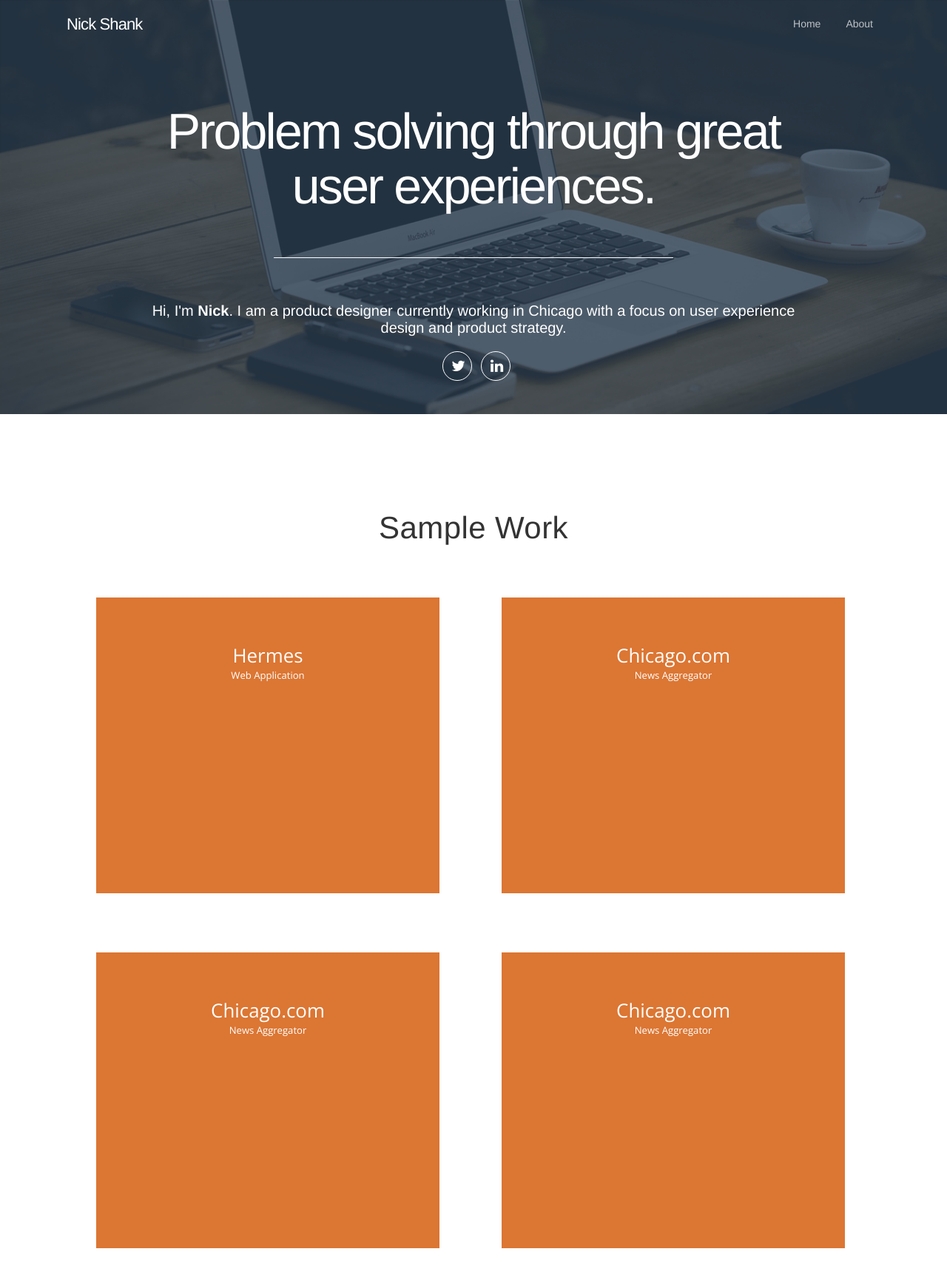
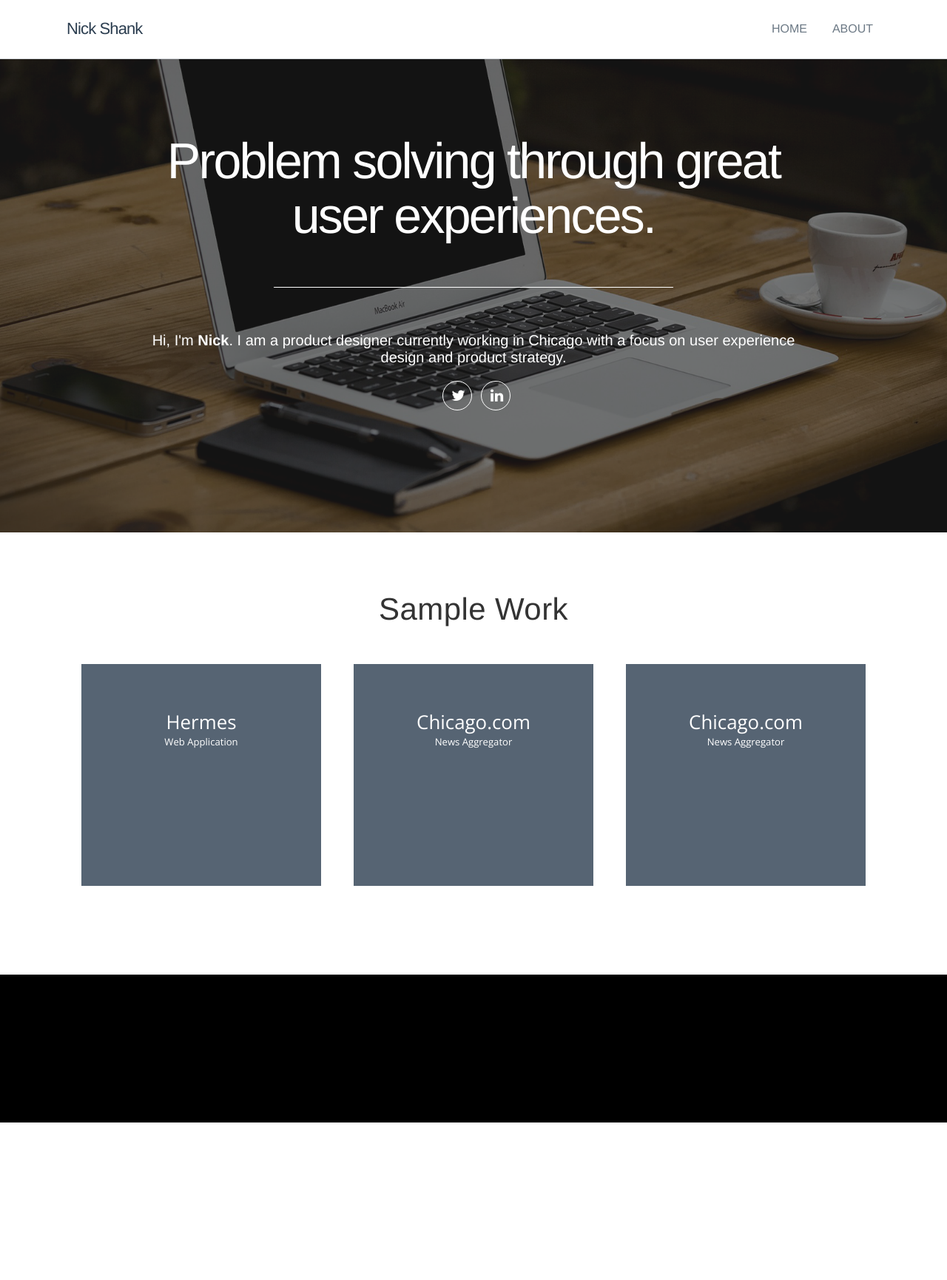
Before and after one commit to nshank/portfolio-082014, a website: page app/index.html in a window 1280 px wide. Shown: the top 1731 px of the page at 74% size. After the commit the page ends 1518 px from the top, so only its background shows below. Drawn offline with nearby package versions, Linux system fonts and the light colour scheme; some packages are replaced by stand-ins of ours; files that its build step writes are made by us from their sources; files whose address does not match are found by name.

Commit message:
new header

```diff
--- a/app/index.html
+++ b/app/index.html
@@ -66,14 +66,6 @@
               </div>
             </div>
             </a>
-          </li>
-          <li>
-            <div class="project-overlay">
-              <div class="project-info">
-                <h3 class="project-title">Chicago.com</h3>
-                <div class="project-description">News Aggregator</div>
-              </div>
-            </div>
           </li>
           <li>
             <div class="project-overlay">
--- a/app/styles/partials/_base.scss
+++ b/app/styles/partials/_base.scss
@@ -79,8 +79,8 @@ a.btn:hover {
 
 .project-list li {
 	display:inline-block;
-	width:544px;
-	padding:40px;
+	width:364px;
+	padding:20px;
 }
 
 .project a {
@@ -112,12 +112,12 @@ a.btn:hover {
   font-weight: 100;
   letter-spacing: .01em;
   padding:0px 0 30px;
-  margin-top:110px;
+  margin-top:60px;
 }
 
 .project-overlay {
-	background:rgba(212,84,0, .8);
-	height:400px;
+	background:rgba(44,62,80, .8);
+	height:300px;
 }
 
 .project-title {
@@ -175,6 +175,29 @@ a.btn:hover {
   margin: 0 auto;
 }
 
+.hz-line {
+  /*border-top:1px solid #ccc;*/
+  border-bottom:1px solid #ccc;
+  margin:10px auto;
+  padding:10px;
+  width:200px;
+}
+
+.work-text {
+  max-width: 800px;
+  margin:0 auto;
+  font-size: $font-size-large;
+  line-height:1.5;
+  letter-spacing: .01rem;
+}
+
+.work-image {
+  display: block;
+  margin:60px auto 20px auto;
+  max-width: 100%;
+  border:1px solid #ccc;
+}
+
 .ux-core {
 	padding:10px;
 }
@@ -198,7 +221,7 @@ a.btn:hover {
 }
 
 footer {
-  background:rgba(44,62,80, 1);
+  background:rgba(0,0,0, 1);
   margin-top: 100px;
   height:200px;
 }
--- a/app/styles/partials/_header.scss
+++ b/app/styles/partials/_header.scss
@@ -3,18 +3,15 @@ header {
 	top: 0;
   transition: top 0.2s ease-in-out;
   width: 100%;
-  height:60px;
-  // background-color:rgba(44,62,80, 0.1);
-}
-
-header.project-hdr {
- background-color:rgba(44,62,80, 1);
+  height:80px;
+  background-color:rgba(255,255,255, 1);
+  border-bottom:1px solid rgba(44,62,80, .2);
 }
 
 .logo {
-	// margin-top:6px;
+	margin-top:6px;
 	font-family: "Helvetica Neue", Helvetica, "pragmatica-web", Arial, sans-serif;
-  color:#fff;
+  color:rgba(44,62,80, 1);
   font-size: 22px;
   font-weight: 400;
   letter-spacing: -0.04em;
@@ -33,10 +30,11 @@ nav ul li {
 
 nav a {
 	display: inline-block;
-	padding:4px 10px;
+	padding:10px 10px;
 	text-decoration: none;
-	color:rgba(255,255,255, .7);
-	font-size:14px;
+  text-transform: uppercase;
+	color:rgba(44,62,80, .7);
+	font-size:16px;
 	font-family: "Helvetica Neue", Helvetica, "pragmatica-web", Arial, sans-serif;
   // -moz-border-radius: 4px;
   // -webkit-border-radius: 4px;
@@ -48,7 +46,7 @@ nav a {
 }
 
 nav a:hover {
-  color:rgba(255,255,255, 1);
+  color:rgba(44,62,80, 1);
 }
 
 nav a.active {
@@ -56,7 +54,7 @@ nav a.active {
 }
 
 .nav-up {
-  top: -62px;
+  top: -80px;
 }
 
 .nav-down {
--- a/app/styles/partials/_hero.scss
+++ b/app/styles/partials/_hero.scss
@@ -2,21 +2,20 @@ hr.thin {
 	margin-top:60px;
   height: 1px;
 	border: 0;
-	color: #fff;
-	background-color: #fff;
+	color: rgba(255,255,255, 1);
+	background-color: rgba(255,255,255, 1);
 	width: 60%;
 }
 
-
 .hero {
-  background-image: url("../images/background3.png");
-  background-repeat: no-repeat;
-  -webkit-background-size: cover;
-  background-size: cover;
-  background-color:rgba(44,62,80, 1);
+  background: url("../images/background1.png") fixed no-repeat center center / cover;
+  // background-repeat: no-repeat;
+  // -webkit-background-size: cover;
+  // background-size: cover;
+  // background-color:rgba(44,62,80, 1);
   width: 100%;
   // min-height: 100%;
-  height: 35em;
+  height: 45em;
   // opacity: 0;
 }
 
@@ -66,7 +65,7 @@ a:hover.social-ln {
 }
 
 .tagline {
-	margin:60px auto;
+	margin:100px auto;
 	width:900px;
 }
 
```
Also changed, not shown: app/hermes.html (+5 -1 lines), app/images/background1.png (added), 4 other files.
